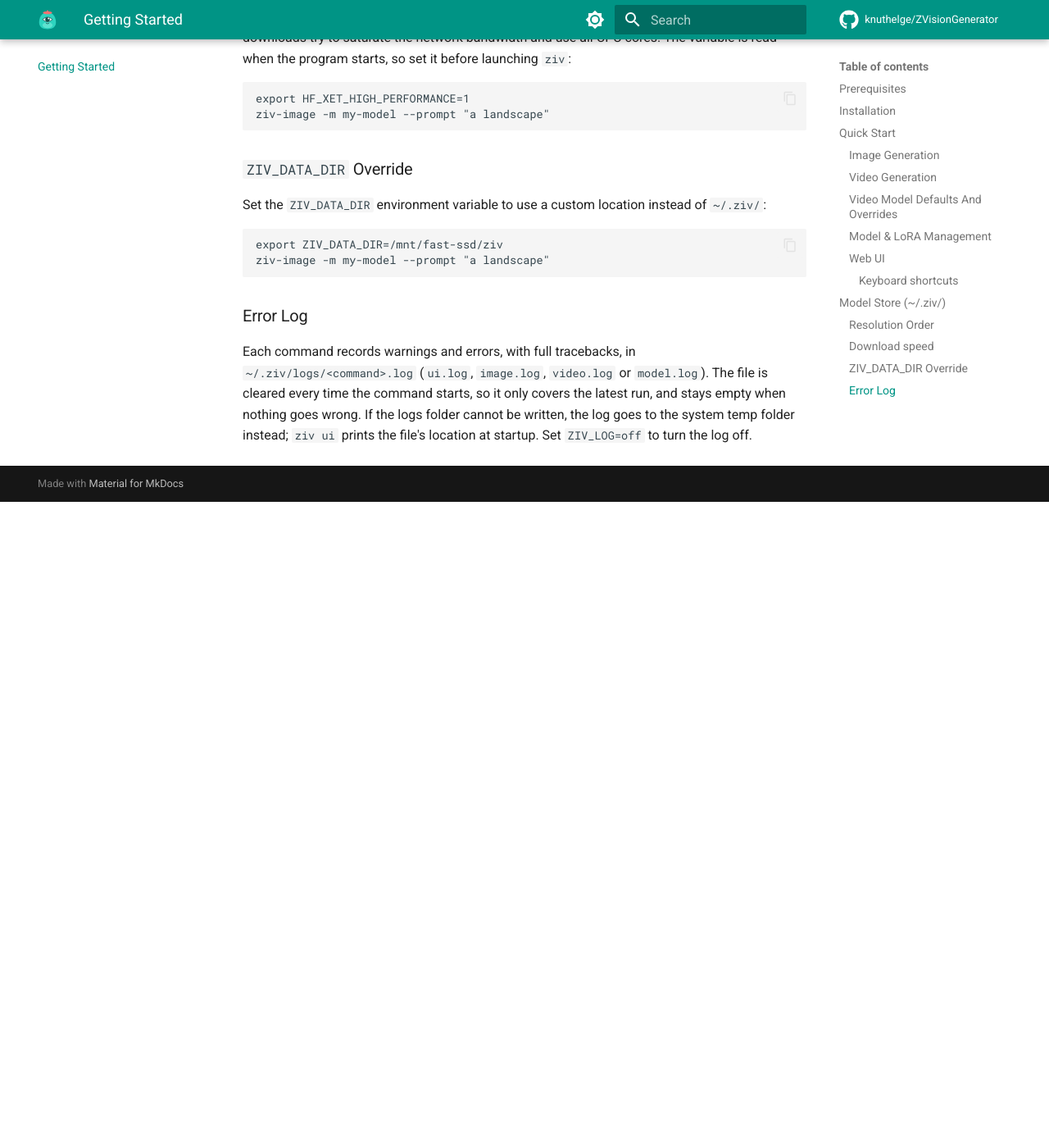
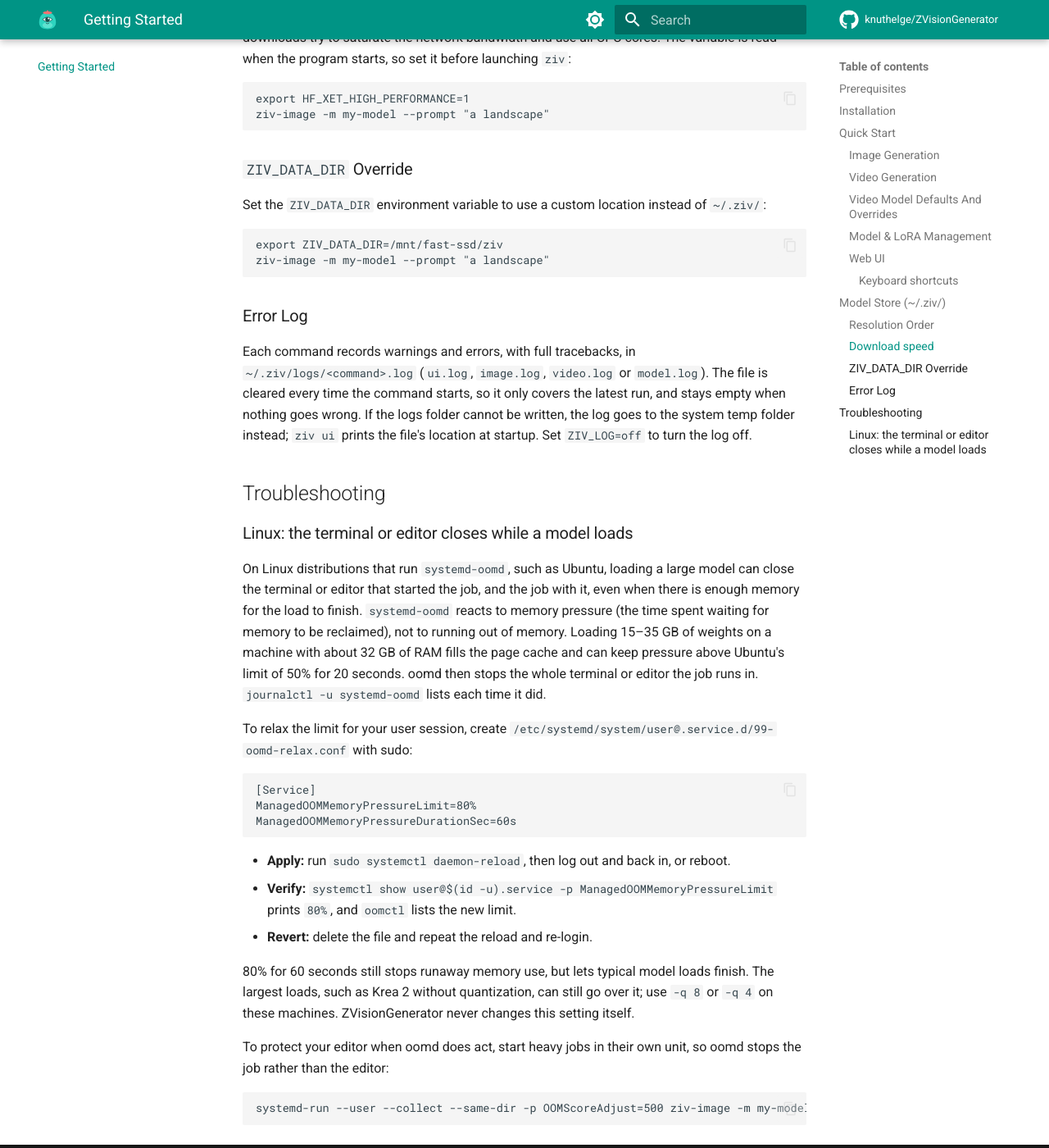
Before and after one commit to knuthelge/ZVisionGenerator, an MkDocs documentation site: the page built from docs/getting-started.md, in a window 1280 px wide and 1400 px high, scrolled down 7744 px. Shown: the whole window at 82% size. Built offline with MkDocs 1.6.1 and Material for MkDocs 9.7.7, drawn with Linux system fonts in a browser that asks for light colours; comment, search, counter and statistics services are not loaded; before the commit the page ends 8356 px from its top, so only the background shows below that.

Commit message:
docs(linux): explain systemd-oomd closing the editor during model loads
- Troubleshooting section in Getting Started with the cause, an optional drop-in that relaxes oomd's limit, and how to apply, verify and revert it
- Running heavy jobs in their own systemd unit so oomd stops the job, not the editor

````diff
--- a/docs/getting-started.md
+++ b/docs/getting-started.md
@@ -256,3 +256,29 @@
 ### Error Log
 
 Each command records warnings and errors, with full tracebacks, in `~/.ziv/logs/<command>.log` (`ui.log`, `image.log`, `video.log` or `model.log`). The file is cleared every time the command starts, so it only covers the latest run, and stays empty when nothing goes wrong. If the logs folder cannot be written, the log goes to the system temp folder instead; `ziv ui` prints the file's location at startup. Set `ZIV_LOG=off` to turn the log off.
+
+## Troubleshooting
+
+### Linux: the terminal or editor closes while a model loads
+
+On Linux distributions that run `systemd-oomd`, such as Ubuntu, loading a large model can close the terminal or editor that started the job, and the job with it, even when there is enough memory for the load to finish. `systemd-oomd` reacts to memory pressure (the time spent waiting for memory to be reclaimed), not to running out of memory. Loading 15–35 GB of weights on a machine with about 32 GB of RAM fills the page cache and can keep pressure above Ubuntu's limit of 50% for 20 seconds. oomd then stops the whole terminal or editor the job runs in. `journalctl -u systemd-oomd` lists each time it did.
+
+To relax the limit for your user session, create `/etc/systemd/system/user@.service.d/99-oomd-relax.conf` with sudo:
+
+```ini
+[Service]
+ManagedOOMMemoryPressureLimit=80%
+ManagedOOMMemoryPressureDurationSec=60s
+```
+
+- **Apply:** run `sudo systemctl daemon-reload`, then log out and back in, or reboot.
+- **Verify:** `systemctl show user@$(id -u).service -p ManagedOOMMemoryPressureLimit` prints `80%`, and `oomctl` lists the new limit.
+- **Revert:** delete the file and repeat the reload and re-login.
+
+80% for 60 seconds still stops runaway memory use, but lets typical model loads finish. The largest loads, such as Krea 2 without quantization, can still go over it; use `-q 8` or `-q 4` on these machines. ZVisionGenerator never changes this setting itself.
+
+To protect your editor when oomd does act, start heavy jobs in their own unit, so oomd stops the job rather than the editor:
+
+```bash
+systemd-run --user --collect --same-dir -p OOMScoreAdjust=500 ziv-image -m my-model --prompt "a landscape"
+```
````
Also changed, not shown: CHANGELOG.md (+1 -0 lines), proposals/archive/cuda-quant-parity.md (renamed from proposals/cuda-quant-parity.md), proposals/archive/cuda-vae-float32.md (renamed from proposals/cuda-vae-float32.md), proposals/archive/deps-cuda.md (renamed from proposals/deps-cuda.md), proposals/archive/deps-macos.md (renamed from proposals/deps-macos.md), proposals/archive/deps-shared.md (renamed from proposals/deps-shared.md), proposals/archive/enhance-before-model-load.md (renamed from proposals/enhance-before-model-load.md), proposals/archive/image-model-memory.md (renamed from proposals/image-model-memory.md), proposals/archive/image-upscale-from-gallery.md (renamed from proposals/image-upscale-from-gallery.md), proposals/archive/linux-oomd-model-loads.md (renamed from proposals/linux-oomd-model-loads.md), proposals/archive/prompt-enhancer-v2.md (renamed from proposals/prompt-enhancer-v2.md), proposals/archive/upscale-review.md (renamed from proposals/upscale-review.md), proposals/archive/web-design-system.md (renamed from proposals/web-design-system.md), proposals/archive/web-job-queue.md (renamed from proposals/web-job-queue.md), 3 more files.
